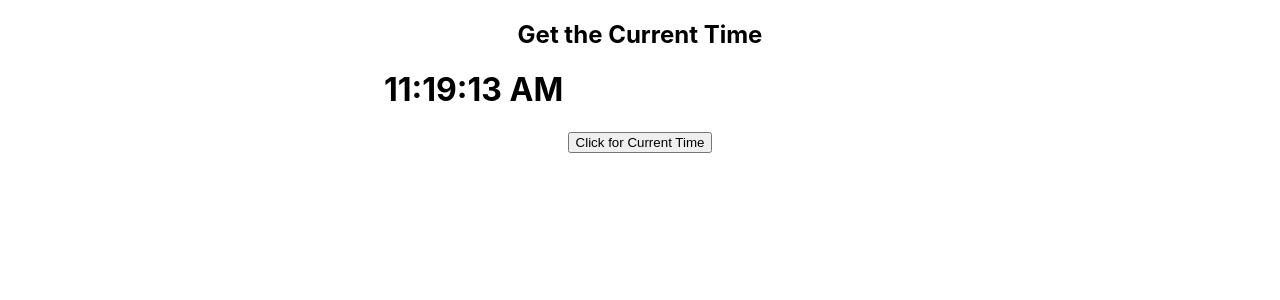
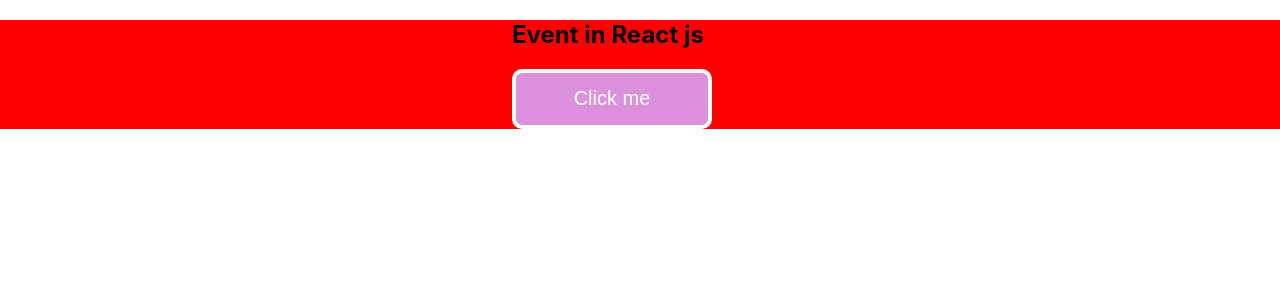
Before and after one commit to Nandaniyadav/Learn-React, a React (Create React App) app: page / in a window 1280 px wide. Shown: the top 300 px of the page. Built offline with nearby package versions, Linux system fonts and the light colour scheme.

Commit message:
Handling Events in ReactJS

```diff
--- a/src/App.js
+++ b/src/App.js
@@ -309,15 +309,27 @@
 // export default App;
 
 ///////////////////////////////////////////
-//For Challange4
+//For Challange4.js
+// import React from "react";
+// import './App.css'
+// import Challange4 from "./By Thapa/Challange4";
+// const App =()=>{
+//     return(
+//         <div className="App">
+//         <Challange4/>
+//         </div>
+//     )
+// }
+// export default App;
+
+//////////////////////////////////////////////
+//For Event.jsx
+
 import React from "react";
-import './App.css'
-import Challange4 from "./By Thapa/Challange4";
-const App =()=>{
+import Event from "./By Thapa/Event";
+const App = () =>{
     return(
-        <div className="App">
-        <Challange4/>
-        </div>
+        <Event/>
     )
 }
-export default App;
+export default App
--- /dev/null
+++ b/src/By Thapa/Event.jsx
@@ -0,0 +1,30 @@
+import React, { useState } from "react";
+import '../index.css'
+const Event = () => {
+    let color = "red"
+    const [bg, setBg] = useState(color)
+    const [name, setName] = useState("Click me")
+
+
+
+    const change = () => {
+        // console.log("clicked")
+        let newbg = "green"
+        setBg(newbg)
+        setName("OUCH ! 😮")
+
+    }
+    const bgBack = () => {
+        setBg(color)
+        setName("Starting Color 😁")
+    }
+    return (
+        <>
+            <div style={{ backgroundColor: bg }}>
+                <h2 style={{ marginLeft: "40%" }}>Event in React js</h2>
+                <button className="btn" onClick={change} onDoubleClick={bgBack}>{name}</button>
+            </div>
+        </>
+    )
+}
+export default Event;
--- a/src/index.css
+++ b/src/index.css
@@ -35,3 +35,18 @@ code {
   margin: auto;
   border-radius: 20px;
 }*/
+
+/* style for Event.jsx */
+
+.btn{
+  margin-left: 40%;
+  height: 60px;
+  width: 200px;
+  background-color: rgb(220, 145, 220);
+  border-radius: 10px;
+  border: 4px solid white;
+  color: white;
+  font-size: 20px;
+  cursor: pointer;
+
+}
```
